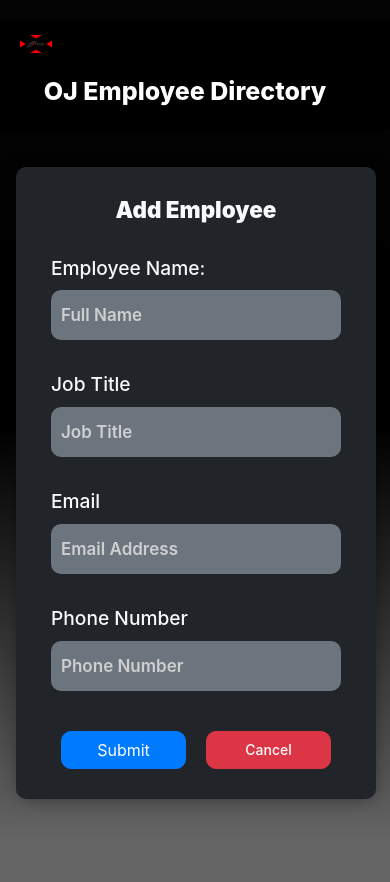
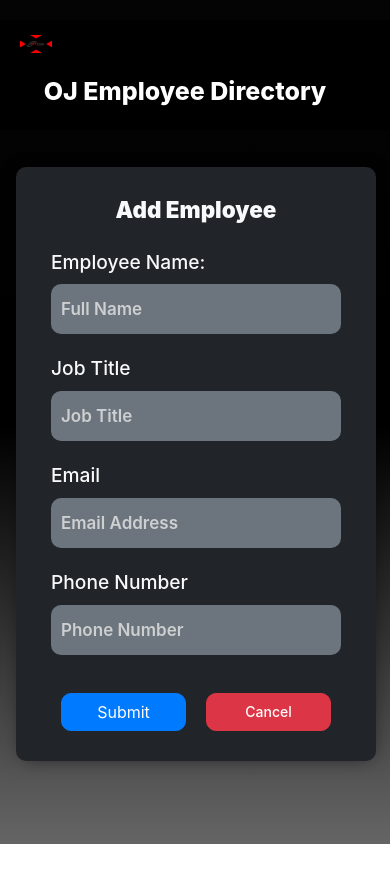
Before and after one commit to fahad-zakir/Firebase-React-Employee-Directory, a React (Create React App) app: page / in a window 390 px wide. Both pictures are taken after typing "name@example.com" into the empty fields and a click on the button "Add Employee". Shown: the top 882 px of the page. After the commit the page ends 844 px from the top, so only its background shows below. Built offline with nearby package versions, Linux system fonts and the light colour scheme; no server answers; the database is empty.

Commit message:
updated-css

```diff
--- a/src/App.css
+++ b/src/App.css
@@ -76,6 +76,9 @@ td:not(:last-child) {
      .nav--icon {
      height: 18px;
      }
+     html, body, #background {
+     min-height: 90vh;
+}
 }
 
  .btn-td {
@@ -104,13 +107,13 @@ td:not(:last-child) {
      border-radius: 10px;
 }
  #form-signup {
-     margin-bottom: 20px;
+     margin-bottom: 14px;
      text-align: center;
-     font-size: 1.7em;
+     font-size: 1.8em;
      font-weight: 900;
 }
  .form-buttons {
-     margin: 10px 10px 0px 10px;
+     margin: 14px 10px 0px 10px;
      border-radius: 10px !important;
      width: 200px;
 }
@@ -185,7 +188,7 @@ input.form-control::placeholder {
     font-weight: 600;
 }
  input.form-control {
-     margin-bottom: 20px;
+     margin-bottom: 10px;
      padding:10px;
      border-radius: 10px;
      height: 50px;
```
